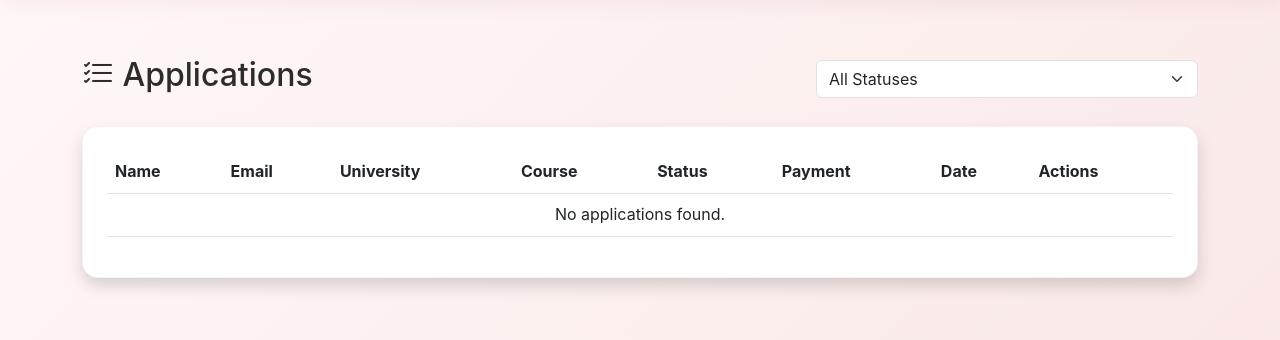
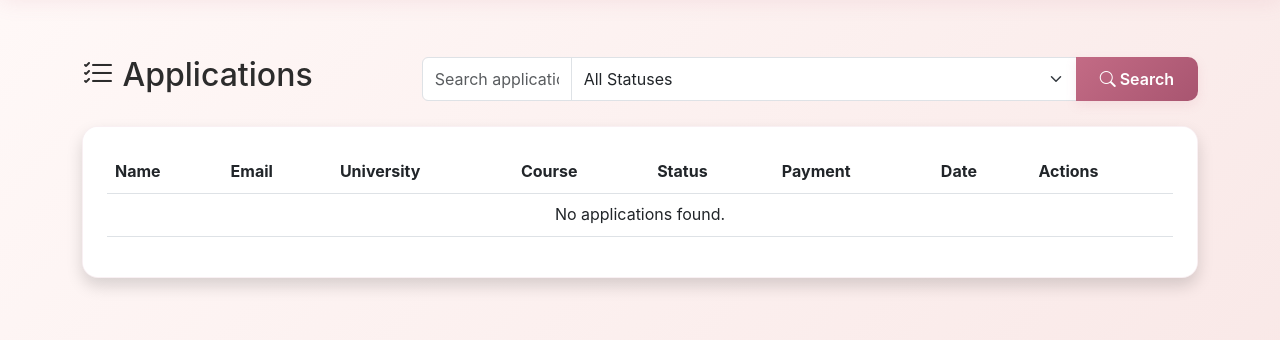
Before and after one commit to Imancharlie/ietudsm, a Django app: page /applications/staff/ in a window 1280 px wide. Shown: the part 83-423 px from the top of the page. Run offline with Django 4.2, Linux system fonts and the light colour scheme; the visitor is signed in with stand-in values (Sample User, id 1); data that the repository does not hold is empty.

Commit message:
Fix critical issues: ZIP export filtering, Civil Engineering courses, graduation year, search feature

```diff
--- a/applications/course_mappings.py
+++ b/applications/course_mappings.py
@@ -12,8 +12,10 @@ COURSE_DEPARTMENT_MAPPING = {
     # Electrical Engineering Department
     'BSc. in Electrical Engineering': 'Electrical Engineering Department',
 
-    # Civil Engineering - Student must select specific department
-    'BSc. in Civil Engineering': 'Civil Engineering Department (Select Specific Department)',
+    # Civil Engineering - Now as separate specializations with abbreviated names
+    'BSc. in Civil Engineering (Transportation & Geotech)': 'Dept. of Transp. & Geotech. Eng.',
+    'BSc. in Civil Engineering (Structural & Construction)': 'Dept. of Struct. & Const. Eng.',
+    'BSc. in Civil Engineering (Water Resources)': 'Dept. of Water Res. Eng.',
 
     # Chemical Engineering Department
     'BSc. in Chemical Engineering': 'Chemical Engineering Department',
@@ -38,13 +40,6 @@ COURSE_DEPARTMENT_MAPPING = {
 
 }
 
-# Civil Engineering specific departments
-CIVIL_ENGINEERING_DEPARTMENTS = [
-    'Transportation and Geotechnical Engineering Department',
-    'Structural and Construction Engineering Department',
-    'Water Resources Engineering Department',
-]
-
 # College mapping for programmes
 COURSE_COLLEGE_MAPPING = {
     # CoET - College of Engineering and Technology
@@ -53,7 +48,9 @@ COURSE_COLLEGE_MAPPING = {
     'BSc. in Textile Design': 'CoET',
     'BSc. in Textile Engineering': 'CoET',
     'BSc. in Electrical Engineering': 'CoET',
-    'BSc. in Civil Engineering': 'CoET',
+    'BSc. in Civil Engineering (Transportation & Geotech)': 'CoET',
+    'BSc. in Civil Engineering (Structural & Construction)': 'CoET',
+    'BSc. in Civil Engineering (Water Resources)': 'CoET',
     'BSc. in Chemical Engineering': 'CoET',
     'BSc. in Geomatic Engineering': 'CoET',
     'Bachelor of Architecture': 'CoET',
--- a/applications/views.py
+++ b/applications/views.py
@@ -154,11 +154,12 @@ def application_preview(request):
 
 @user_passes_test(lambda u: u.is_staff)
 def staff_application_list(request):
-    """Staff view of all applications"""
+    """Staff view of all applications with search functionality"""
     from accounts.models import StaffRole
     from applications.course_mappings import COURSE_COLLEGE_MAPPING
     status_filter = request.GET.get('status', '')
     show_all = request.GET.get('show_all', '') == 'true'
+    search_query = request.GET.get('search', '')
 
     applications = Application.objects.all()
 
@@ -172,6 +173,18 @@ def staff_application_list(request):
     if status_filter:
         applications = applications.filter(status=status_filter)
 
+    # Search functionality
+    if search_query:
+        applications = applications.filter(
+            Q(first_name__icontains=search_query) |
+            Q(last_name__icontains=search_query) |
+            Q(middle_name__icontains=search_query) |
+            Q(email__icontains=search_query) |
+            Q(phone_number__icontains=search_query) |
+            Q(course__icontains=search_query) |
+            Q(department__icontains=search_query)
+        )
+
     context = {
         'applications': applications,
         'status_choices': ApplicationStatus.choices,
@@ -179,6 +192,7 @@ def staff_application_list(request):
         'is_coordinator': request.user.staff_role == StaffRole.COORDINATOR,
         'assigned_college': request.user.assigned_college,
         'showing_all': show_all,
+        'search_query': search_query,
     }
     return render(request, 'applications/staff_list.html', context)
 
--- a/exports/views.py
+++ b/exports/views.py
@@ -349,15 +349,18 @@ def bulk_export_zip(request):
     if not applications:
         return HttpResponse("No applications match the selected filters.", status=400)
 
+    # Only check payment confirmation for applications that are in the filtered results
     unconfirmed = [
         app
         for app in applications
         if not hasattr(app, "payment") or not app.payment.is_confirmed
     ]
+
+    # If there are unconfirmed payments in the filtered results, show error
     if unconfirmed:
         return HttpResponse(
             f"Cannot export application forms. {len(unconfirmed)} application(s) "
-            "do not have confirmed payments.",
+            "do not have confirmed payments. Use the payment status filter to export only confirmed applications.",
             status=400,
         )
 
--- a/templates/applications/staff_list.html
+++ b/templates/applications/staff_list.html
@@ -23,12 +23,23 @@
     </div>
     <div>
         <form method="get" class="d-inline">
-            <select name="status" class="form-select d-inline-block" style="width: auto;" onchange="this.form.submit()">
-                <option value="">All Statuses</option>
-                {% for value, label in status_choices %}
-                    <option value="{{ value }}" {% if current_filter == value %}selected{% endif %}>{{ label }}</option>
-                {% endfor %}
-            </select>
+            <div class="input-group">
+                <input type="text" name="search" class="form-control" placeholder="Search applications..." value="{{ search_query }}">
+                <select name="status" class="form-select" style="width: auto;">
+                    <option value="">All Statuses</option>
+                    {% for value, label in status_choices %}
+                        <option value="{{ value }}" {% if current_filter == value %}selected{% endif %}>{{ label }}</option>
+                    {% endfor %}
+                </select>
+                <button type="submit" class="btn btn-primary">
+                    <i class="bi bi-search"></i> Search
+                </button>
+                {% if search_query or current_filter %}
+                    <a href="?" class="btn btn-outline-secondary">
+                        <i class="bi bi-x-circle"></i> Clear
+                    </a>
+                {% endif %}
+            </div>
             {% if showing_all %}
                 <input type="hidden" name="show_all" value="true">
             {% endif %}
```
Also changed, not shown: applications/forms.py (+4 -17 lines), applications/models.py (+3 -15 lines).
